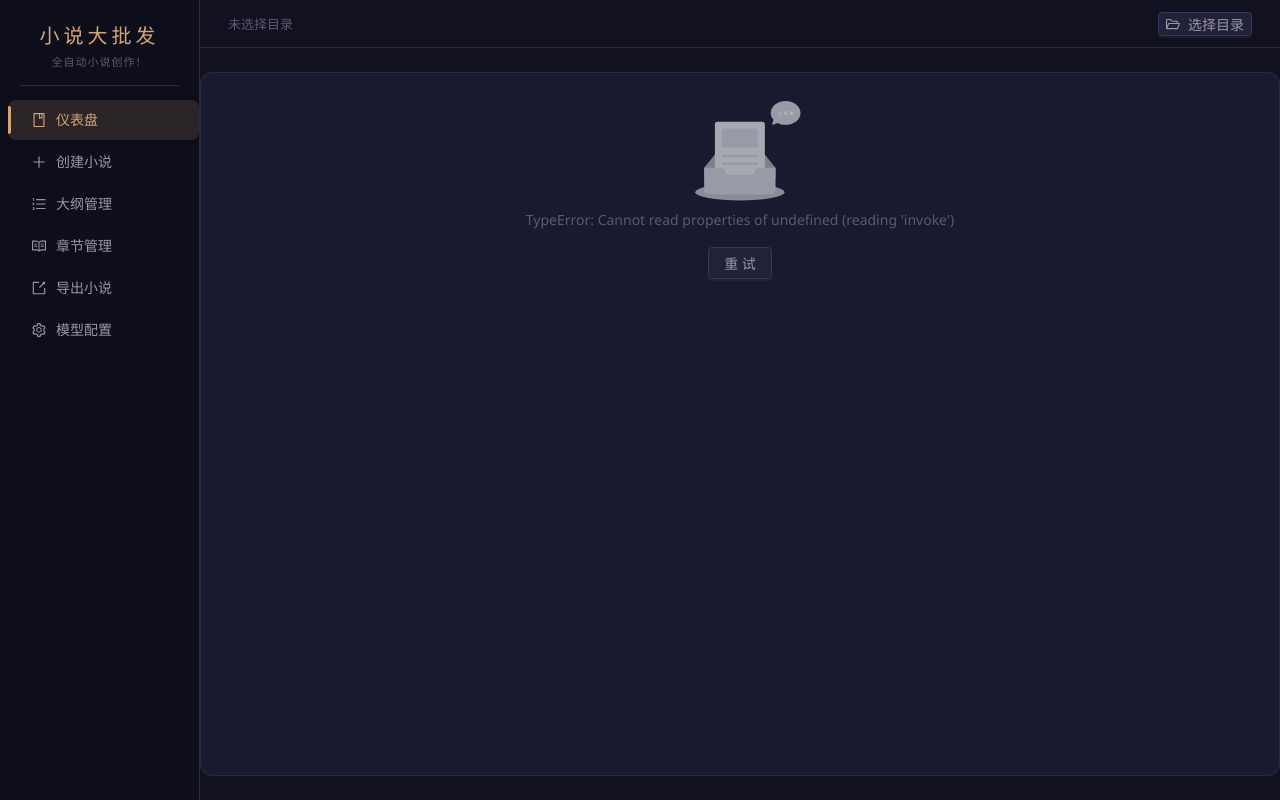
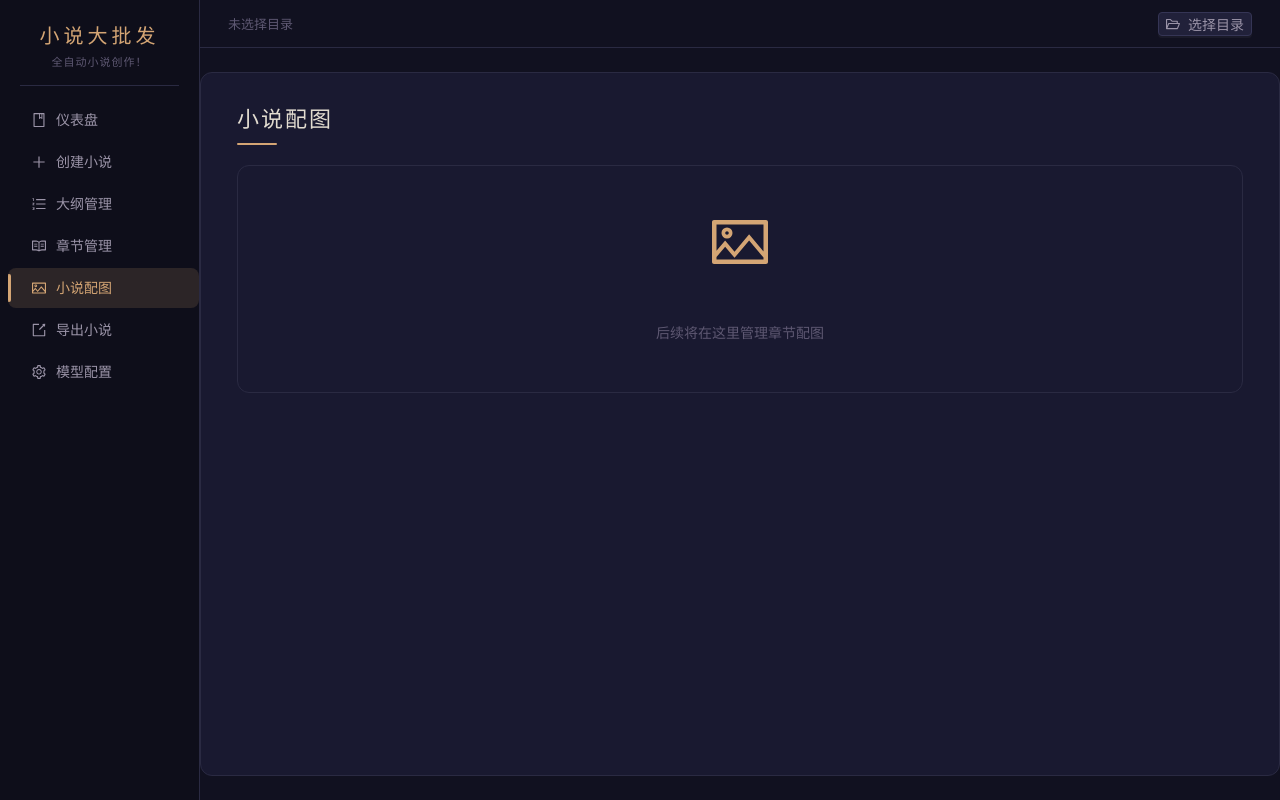
Before and after one commit to Linmoqian/AutoWrite, a React (Vite) app in the folder novel-app/: page /illustrations in a window 1280 px wide. Before the commit this address led to /. Built offline with nearby package versions, Linux system fonts and the light colour scheme.

Commit message:
feat(novel-app): 新增小说配图模块入口

```diff
--- a/novel-app/src/App.tsx
+++ b/novel-app/src/App.tsx
@@ -6,6 +6,7 @@ import Dashboard from "./pages/Dashboard";
 import CreateNovel from "./pages/CreateNovel";
 import Outline from "./pages/Outline";
 import Chapters from "./pages/Chapters";
+import Illustrations from "./pages/Illustrations";
 import Export from "./pages/Export";
 import Settings from "./pages/Settings";
 
@@ -52,6 +53,7 @@ export default function App() {
             <Route path="/create" element={<CreateNovel />} />
             <Route path="/outline" element={<Outline />} />
             <Route path="/chapters" element={<Chapters />} />
+            <Route path="/illustrations" element={<Illustrations />} />
             <Route path="/export" element={<Export />} />
             <Route path="/settings" element={<Settings />} />
             <Route path="*" element={<Navigate to="/" replace />} />
--- a/novel-app/src/components/Layout.tsx
+++ b/novel-app/src/components/Layout.tsx
@@ -9,6 +9,7 @@ import {
   SettingOutlined,
   FolderOpenOutlined,
   ExportOutlined,
+  PictureOutlined,
 } from "@ant-design/icons";
 import { getNovelDir, selectNovelDir } from "../services/tauri";
 
@@ -19,6 +20,7 @@ const menuItems = [
   { key: "/create", icon: <PlusOutlined />, label: "创建小说" },
   { key: "/outline", icon: <OrderedListOutlined />, label: "大纲管理" },
   { key: "/chapters", icon: <ReadOutlined />, label: "章节管理" },
+  { key: "/illustrations", icon: <PictureOutlined />, label: "小说配图" },
   { key: "/export", icon: <ExportOutlined />, label: "导出小说" },
   { key: "/settings", icon: <SettingOutlined />, label: "模型配置" },
 ];
--- /dev/null
+++ b/novel-app/src/pages/Illustrations.tsx
@@ -0,0 +1,17 @@
+import { Card, Empty } from "antd";
+import { PictureOutlined } from "@ant-design/icons";
+
+export default function Illustrations() {
+  return (
+    <div className="fade-in">
+      <h2 className="page-title">小说配图</h2>
+
+      <Card styles={{ body: { padding: "48px 24px" } }}>
+        <Empty
+          image={<PictureOutlined style={{ fontSize: 56, color: "var(--gold)" }} />}
+          description="后续将在这里管理章节配图"
+        />
+      </Card>
+    </div>
+  );
+}
```
